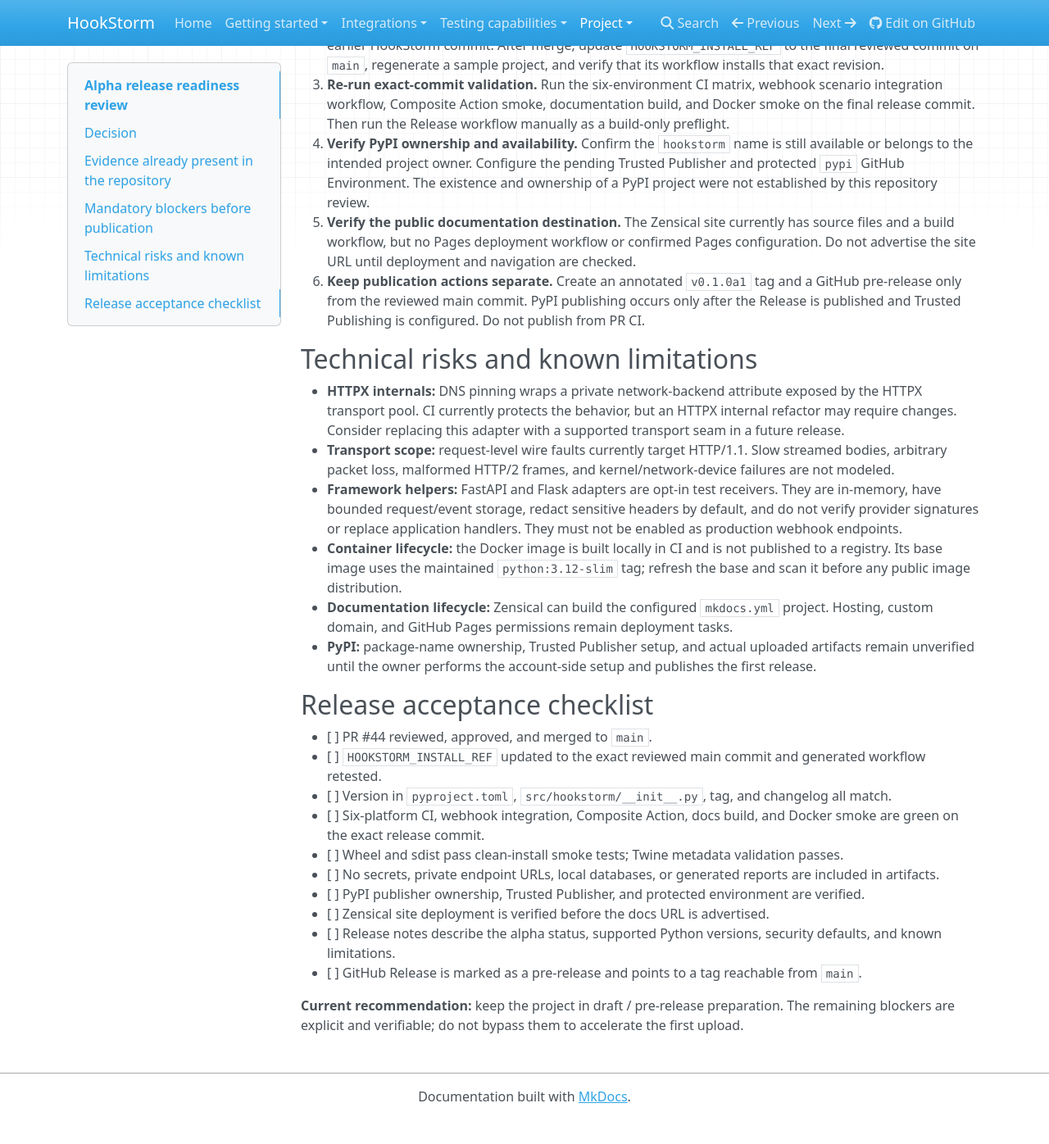
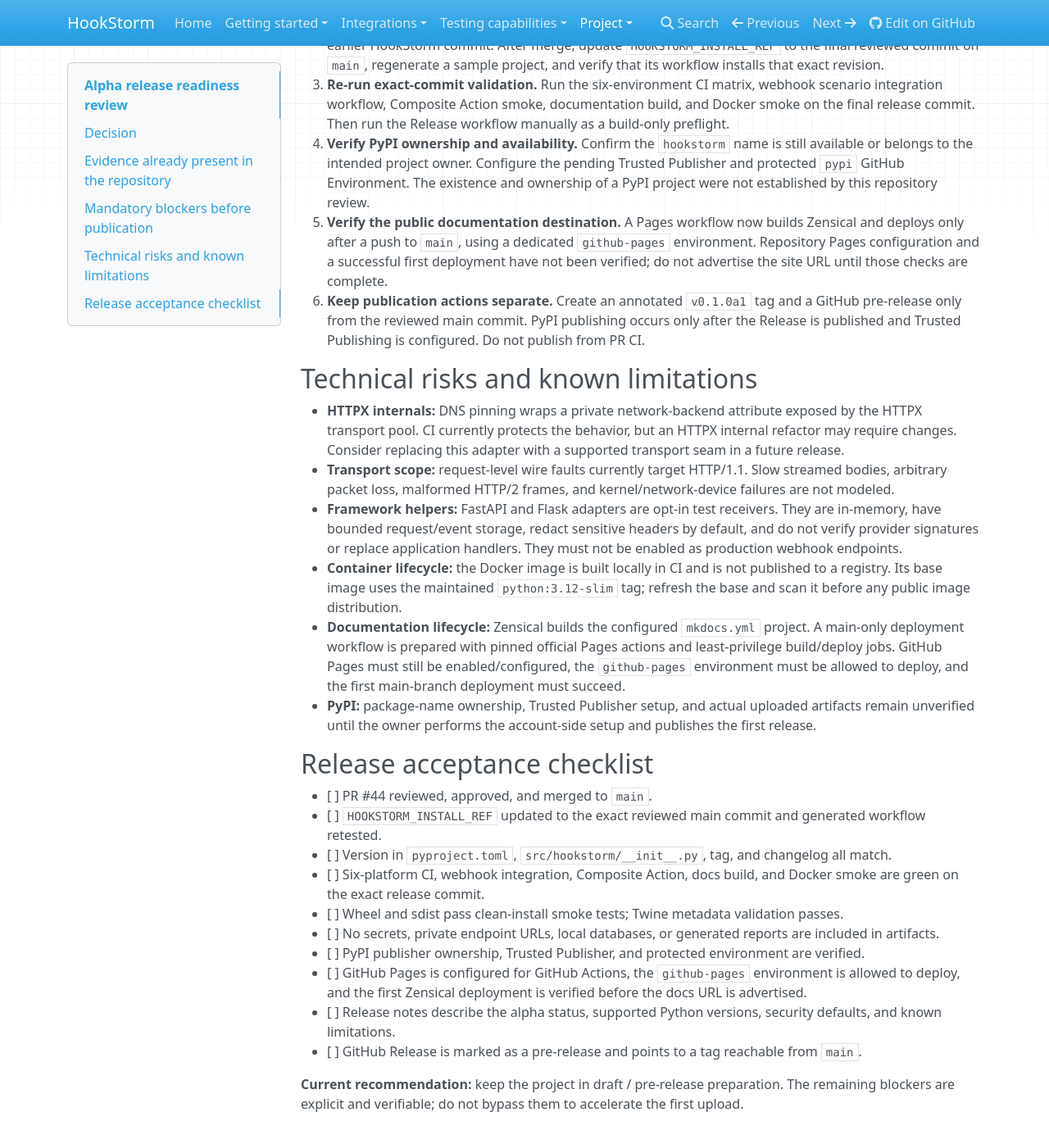
Before and after one commit to blvxx/HookStorm, an MkDocs documentation site: the page built from docs/alpha-release-review.md, in a window 1280 px wide and 1400 px high, scrolled down 1218 px. Shown: the top 1396 px of the window at 82% size. Built offline with MkDocs 1.6.1, drawn with Linux system fonts in a browser that asks for light colours; nearby versions of some CDN libraries; before the commit the page ends 2584 px from its top, so only the background shows below that.

Commit message:
Update alpha review for prepared Pages deployment workflow

```diff
--- a/docs/alpha-release-review.md
+++ b/docs/alpha-release-review.md
@@ -33,7 +33,7 @@ After the PR is reviewed and merged, the final release commit must pass the rele
 2. **Refresh the scaffold install pin.** `src/hookstorm/scaffold.py` currently pins generated workflows to an earlier HookStorm commit. After merge, update `HOOKSTORM_INSTALL_REF` to the final reviewed commit on `main`, regenerate a sample project, and verify that its workflow installs that exact revision.
 3. **Re-run exact-commit validation.** Run the six-environment CI matrix, webhook scenario integration workflow, Composite Action smoke, documentation build, and Docker smoke on the final release commit. Then run the Release workflow manually as a build-only preflight.
 4. **Verify PyPI ownership and availability.** Confirm the `hookstorm` name is still available or belongs to the intended project owner. Configure the pending Trusted Publisher and protected `pypi` GitHub Environment. The existence and ownership of a PyPI project were not established by this repository review.
-5. **Verify the public documentation destination.** The Zensical site currently has source files and a build workflow, but no Pages deployment workflow or confirmed Pages configuration. Do not advertise the site URL until deployment and navigation are checked.
+5. **Verify the public documentation destination.** A Pages workflow now builds Zensical and deploys only after a push to `main`, using a dedicated `github-pages` environment. Repository Pages configuration and a successful first deployment have not been verified; do not advertise the site URL until those checks are complete.
 6. **Keep publication actions separate.** Create an annotated `v0.1.0a1` tag and a GitHub pre-release only from the reviewed main commit. PyPI publishing occurs only after the Release is published and Trusted Publishing is configured. Do not publish from PR CI.
 
 ## Technical risks and known limitations
@@ -42,7 +42,7 @@ After the PR is reviewed and merged, the final release commit must pass the rele
 - **Transport scope:** request-level wire faults currently target HTTP/1.1. Slow streamed bodies, arbitrary packet loss, malformed HTTP/2 frames, and kernel/network-device failures are not modeled.
 - **Framework helpers:** FastAPI and Flask adapters are opt-in test receivers. They are in-memory, have bounded request/event storage, redact sensitive headers by default, and do not verify provider signatures or replace application handlers. They must not be enabled as production webhook endpoints.
 - **Container lifecycle:** the Docker image is built locally in CI and is not published to a registry. Its base image uses the maintained `python:3.12-slim` tag; refresh the base and scan it before any public image distribution.
-- **Documentation lifecycle:** Zensical can build the configured `mkdocs.yml` project. Hosting, custom domain, and GitHub Pages permissions remain deployment tasks.
+- **Documentation lifecycle:** Zensical builds the configured `mkdocs.yml` project. A main-only deployment workflow is prepared with pinned official Pages actions and least-privilege build/deploy jobs. GitHub Pages must still be enabled/configured, the `github-pages` environment must be allowed to deploy, and the first main-branch deployment must succeed.
 - **PyPI:** package-name ownership, Trusted Publisher setup, and actual uploaded artifacts remain unverified until the owner performs the account-side setup and publishes the first release.
 
 ## Release acceptance checklist
@@ -54,7 +54,7 @@ After the PR is reviewed and merged, the final release commit must pass the rele
 - [ ] Wheel and sdist pass clean-install smoke tests; Twine metadata validation passes.
 - [ ] No secrets, private endpoint URLs, local databases, or generated reports are included in artifacts.
 - [ ] PyPI publisher ownership, Trusted Publisher, and protected environment are verified.
-- [ ] Zensical site deployment is verified before the docs URL is advertised.
+- [ ] GitHub Pages is configured for GitHub Actions, the `github-pages` environment is allowed to deploy, and the first Zensical deployment is verified before the docs URL is advertised.
 - [ ] Release notes describe the alpha status, supported Python versions, security defaults, and known limitations.
 - [ ] GitHub Release is marked as a pre-release and points to a tag reachable from `main`.
 
```
